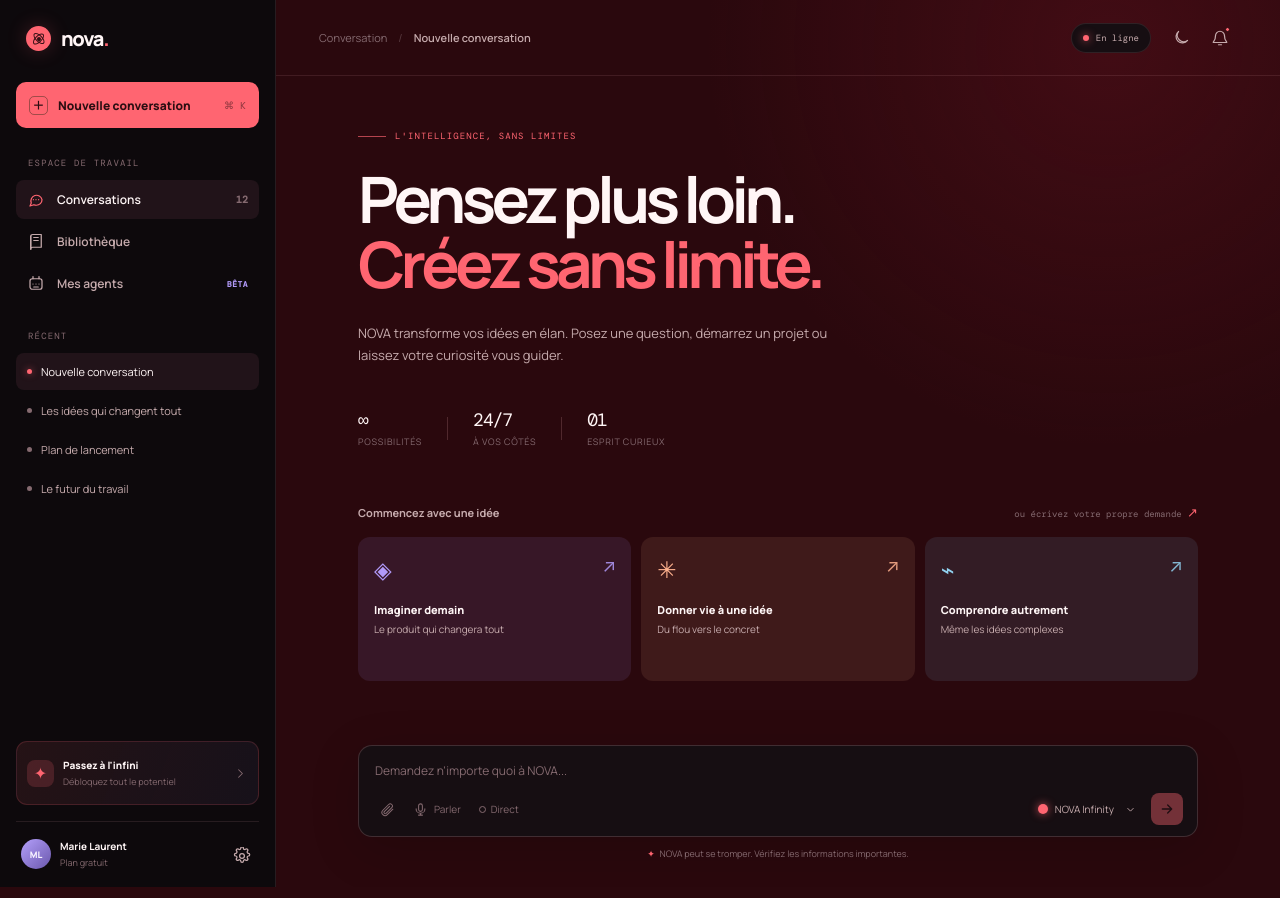
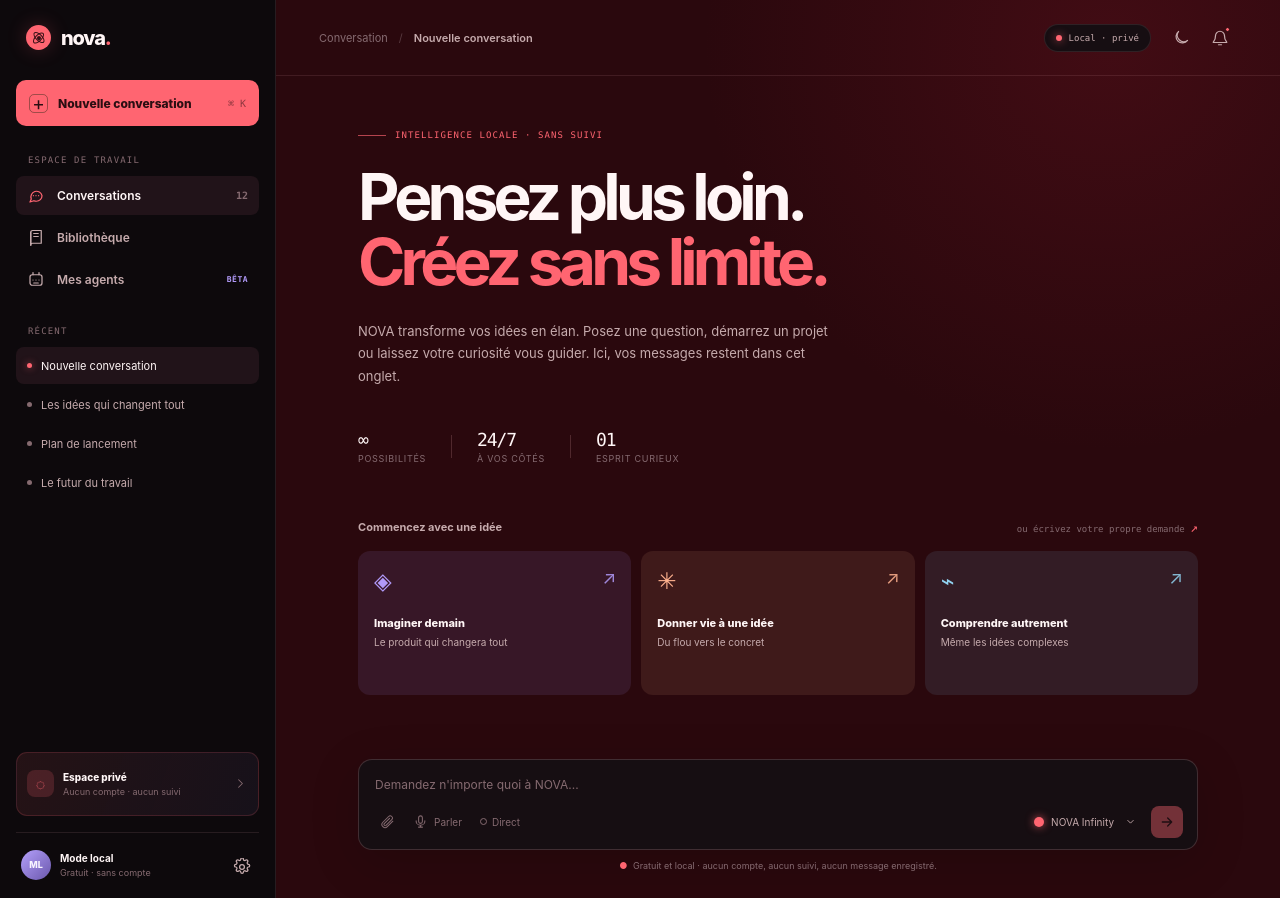
Before and after one commit to L1gh7OKZ/bot, a plain HTML site: page index.html in a window 1280 px wide. Drawn offline with nearby package versions, Linux system fonts and the light colour scheme.

Commit message:
feat: make NOVA local private and free
Co-authored-by: arena-agent <297053741+arena-agent@users.noreply.github.com>

```diff
--- a/app.js
+++ b/app.js
@@ -408,7 +408,7 @@
   event.preventDefault();
   showToast('Cette section arrive bientôt');
 }));
-$('[data-action="upgrade"]').addEventListener('click', () => showToast('Votre accès Infinity arrive bientôt'));
+$('[data-action="privacy"]').addEventListener('click', () => showToast('Mode local : aucune donnée de conversation n’est enregistrée'));
 $('[data-action="settings"]').addEventListener('click', () => showToast('Paramètres — bientôt disponibles'));
 
 window.addEventListener('keydown', (event) => {
--- a/index.html
+++ b/index.html
@@ -3,12 +3,11 @@
 <head>
   <meta charset="UTF-8" />
   <meta name="viewport" content="width=device-width, initial-scale=1.0" />
-  <meta name="theme-color" content="#0b0d12" />
-  <meta name="description" content="NOVA — votre intelligence créative sans limite." />
-  <title>NOVA — IA sans limite</title>
-  <link rel="preconnect" href="https://fonts.googleapis.com" />
-  <link rel="preconnect" href="https://fonts.gstatic.com" crossorigin />
-  <link href="https://fonts.googleapis.com/css2?family=DM+Mono:wght@400;500&family=Manrope:wght@400;500;600;700;800&display=swap" rel="stylesheet" />
+  <meta name="theme-color" content="#2a080d" />
+  <meta name="description" content="NOVA — une intelligence créative locale, gratuite et privée." />
+  <meta name="referrer" content="no-referrer" />
+  <meta http-equiv="Content-Security-Policy" content="default-src 'self'; style-src 'self' 'unsafe-inline'; script-src 'self'; img-src 'self' data:; font-src 'self'; connect-src 'none'; object-src 'none'; base-uri 'self'; form-action 'none'" />
+  <title>NOVA — IA locale et privée</title>
   <link rel="stylesheet" href="styles.css" />
 </head>
 <body>
@@ -73,14 +72,14 @@
       </div>
 
       <div class="sidebar-bottom">
-        <button class="upgrade-card" data-action="upgrade">
-          <span class="upgrade-icon">✦</span>
-          <span class="upgrade-copy"><strong>Passez à l'infini</strong><small>Débloquez tout le potentiel</small></span>
+        <button class="upgrade-card" data-action="privacy">
+          <span class="upgrade-icon">◌</span>
+          <span class="upgrade-copy"><strong>Espace privé</strong><small>Aucun compte · aucun suivi</small></span>
           <svg viewBox="0 0 24 24" class="arrow-icon" aria-hidden="true"><path d="m9 18 6-6-6-6"/></svg>
         </button>
         <div class="user-row">
           <div class="avatar avatar-user">ML</div>
-          <div class="user-copy"><strong>Marie Laurent</strong><span>Plan gratuit</span></div>
+          <div class="user-copy"><strong>Mode local</strong><span>Gratuit · sans compte</span></div>
           <button class="icon-btn settings-btn" aria-label="Paramètres" data-action="settings"><svg viewBox="0 0 24 24" aria-hidden="true"><path d="M12 15.2a3.2 3.2 0 1 0 0-6.4 3.2 3.2 0 0 0 0 6.4Z"/><path d="m19.4 15 .1.1a1.8 1.8 0 0 1-2.5 2.5l-.1-.1a1.8 1.8 0 0 0-3 .9v.2a1.8 1.8 0 0 1-3.6 0v-.2a1.8 1.8 0 0 0-3-.9l-.1.1a1.8 1.8 0 0 1-2.5-2.5l.1-.1a1.8 1.8 0 0 0-.9-3h-.2a1.8 1.8 0 0 1 0-3.6h.2a1.8 1.8 0 0 0 .9-3l-.1-.1a1.8 1.8 0 0 1 2.5-2.5l.1.1a1.8 1.8 0 0 0 3-.9v-.2a1.8 1.8 0 0 1 3.6 0v.2a1.8 1.8 0 0 0 3 .9l.1-.1a1.8 1.8 0 0 1 2.5 2.5l-.1.1a1.8 1.8 0 0 0 .9 3h.2a1.8 1.8 0 0 1 0 3.6h-.2a1.8 1.8 0 0 0-.9 3Z"/></svg></button>
         </div>
       </div>
@@ -91,7 +90,7 @@
         <button class="icon-btn menu-btn" id="open-sidebar" aria-label="Ouvrir le menu"><svg viewBox="0 0 24 24" aria-hidden="true"><path d="M4 7h16M4 12h16M4 17h16"/></svg></button>
         <div class="breadcrumbs"><span>Conversation</span><span class="crumb-separator">/</span><strong id="breadcrumb-title">Nouvelle conversation</strong></div>
         <div class="topbar-actions">
-          <div class="status-chip"><span class="status-dot"></span> En ligne</div>
+          <div class="status-chip"><span class="status-dot"></span> Local · privé</div>
           <button class="icon-btn" id="theme-toggle" aria-label="Changer de thème"><svg viewBox="0 0 24 24" aria-hidden="true"><path d="M20.7 15.2A8.5 8.5 0 0 1 8.8 3.3 8.5 8.5 0 1 0 20.7 15.2Z"/></svg></button>
           <button class="icon-btn notification-btn" aria-label="Notifications"><svg viewBox="0 0 24 24" aria-hidden="true"><path d="M18 9a6 6 0 0 0-12 0c0 7-3 7-3 9h18c0-2-3-2-3-9ZM10 21h4"/></svg><span></span></button>
         </div>
@@ -100,9 +99,9 @@
       <section class="workspace" id="workspace">
         <div class="welcome-view" id="welcome-view">
           <div class="welcome-copy">
-            <div class="eyebrow"><span class="eyebrow-line"></span> L'intelligence, sans limites</div>
+            <div class="eyebrow"><span class="eyebrow-line"></span> Intelligence locale · sans suivi</div>
             <h1>Pensez plus loin.<br /><em>Créez sans limite.</em></h1>
-            <p>NOVA transforme vos idées en élan. Posez une question, démarrez un projet ou laissez votre curiosité vous guider.</p>
+            <p>NOVA transforme vos idées en élan. Posez une question, démarrez un projet ou laissez votre curiosité vous guider. Ici, vos messages restent dans cet onglet.</p>
           </div>
 
           <div class="stats-row">
@@ -146,7 +145,7 @@
               </div>
             </div>
           </div>
-          <p class="composer-note"><span>✦</span> NOVA peut se tromper. Vérifiez les informations importantes.</p>
+          <p class="composer-note"><span>●</span> Gratuit et local · aucun compte, aucun suivi, aucun message enregistré.</p>
         </div>
       </section>
     </main>
--- a/styles.css
+++ b/styles.css
@@ -1,5 +1,3 @@
-@import url('https://fonts.googleapis.com/css2?family=DM+Mono:wght@400;500&family=Manrope:wght@400;500;600;700;800&display=swap');
-
 :root {
   --ink: #fff6f6;
   --ink-soft: #c6abad;
@@ -19,8 +17,8 @@
   --blue: #91d2f0;
   --sidebar-width: 276px;
   --radius: 14px;
-  --font: 'Manrope', -apple-system, BlinkMacSystemFont, 'Segoe UI', sans-serif;
-  --mono: 'DM Mono', monospace;
+  --font: Inter, ui-sans-serif, -apple-system, BlinkMacSystemFont, 'Segoe UI', sans-serif;
+  --mono: 'SFMono-Regular', Consolas, 'Liberation Mono', ui-monospace, monospace;
 }
 
 [data-theme="light"] {
```
Also changed, not shown: 1 other file.
